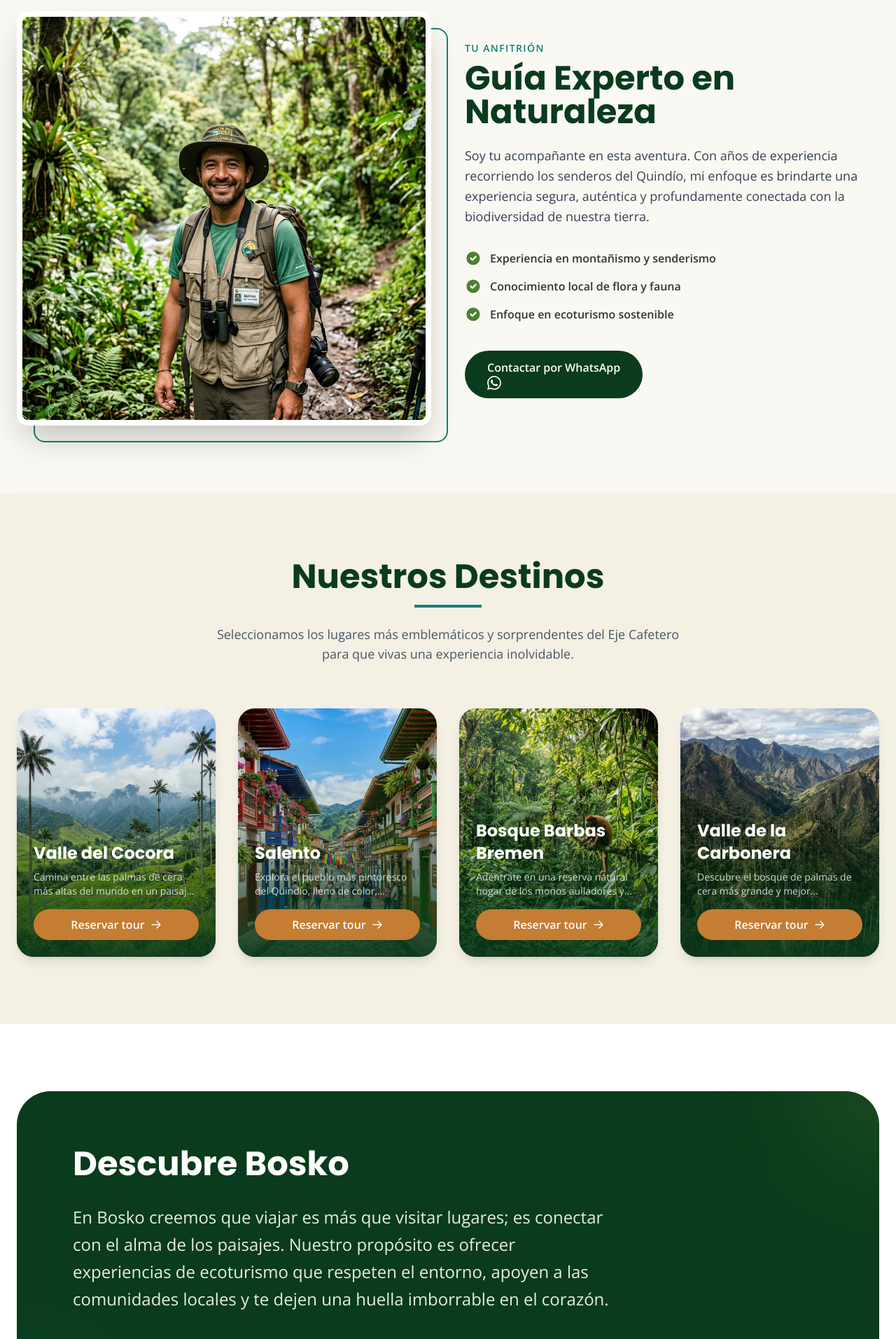
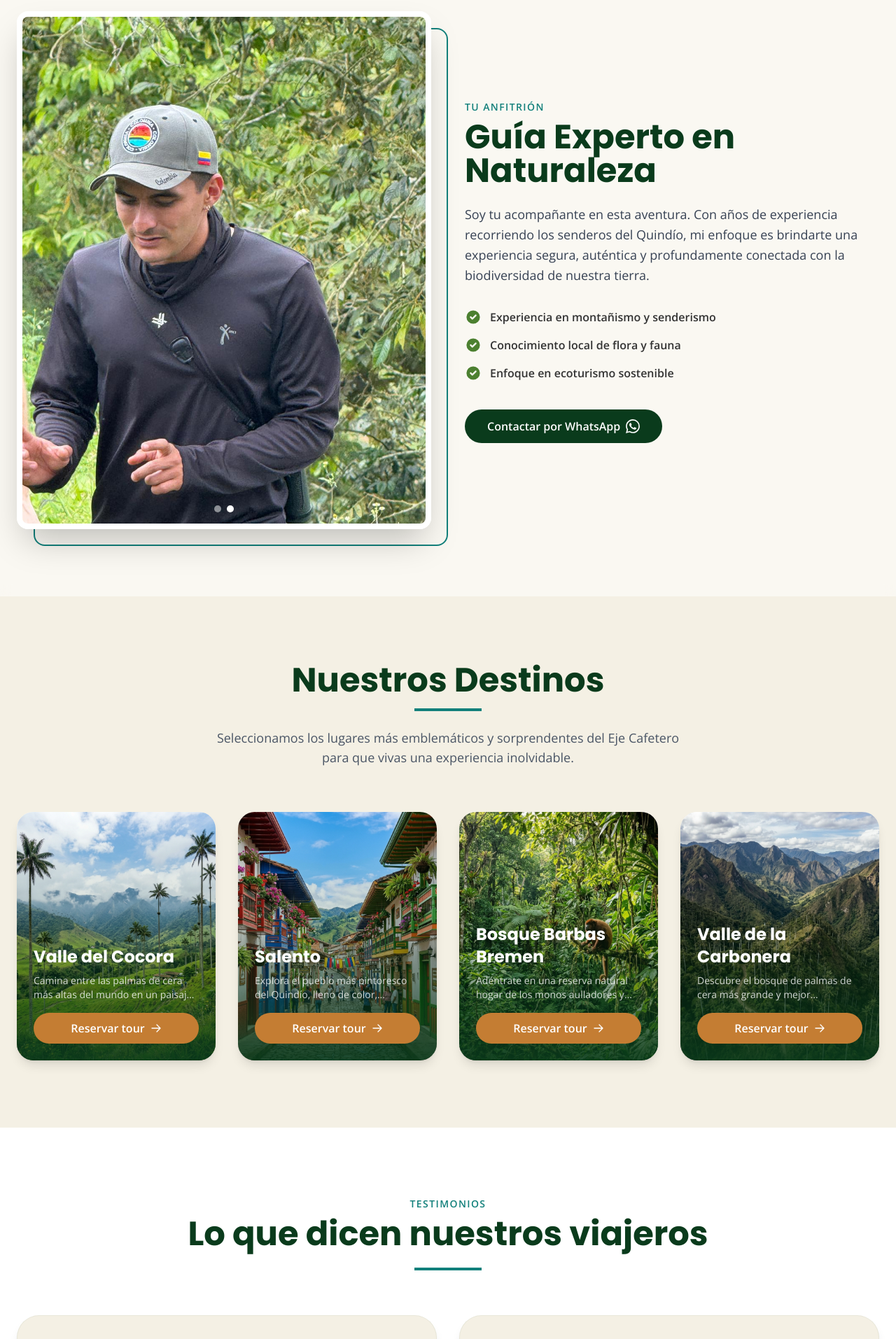
Before and after one commit to Moreno716/bosko-colombia, an Angular app: page / in a window 1280 px wide. Shown: the part 880-2793 px from the top of the page at 70% size. Built offline with nearby package versions, Linux system fonts and the light colour scheme.

Commit message:
feat: initialize project with responsive navigation, hero section, guide carousel, and tour showcase components

```diff
--- a/src/app/app.html
+++ b/src/app/app.html
@@ -12,7 +12,7 @@
       <a (click)="scrollTo('tours')"
         class="text-primary hover:text-accent font-semibold cursor-pointer transition-colors">Tours</a>
       <a (click)="scrollTo('about')"
-        class="text-primary hover:text-accent font-semibold cursor-pointer transition-colors">Sobre nosotros</a>
+        class="text-primary hover:text-accent font-semibold cursor-pointer transition-colors">Testimonios</a>
       <a (click)="scrollTo('contact')" class="btn-primary py-2 px-6">Reservar</a>
     </div>
 
@@ -66,9 +66,40 @@
   <div class="container mx-auto px-6">
     <div class="flex flex-col md:flex-row items-center gap-12">
       <div class="md:w-1/2">
-        <div class="relative">
-          <img src="guia-bosko.png" alt="Tu Guía Bosko"
-            class="rounded-2xl shadow-2xl relative z-10 border-8 border-white">
+        <div class="relative group">
+          <div class="overflow-hidden rounded-2xl shadow-2xl border-8 border-white aspect-[4/5] relative z-10">
+            <div class="flex transition-transform duration-700 ease-in-out h-full"
+              [style.transform]="'translateX(-' + (currentGuideIndex() * 100) + '%)'">
+              @for (img of guideImages; track img) {
+              <img [src]="img" [alt]="'Guía Bosko ' + ($index + 1)" class="w-full h-full object-cover flex-shrink-0">
+              }
+            </div>
+
+            <!-- Navigation Arrows -->
+            <button (click)="prevGuideImage()"
+              class="absolute left-4 top-1/2 -translate-y-1/2 bg-black/20 hover:bg-black/40 backdrop-blur-md text-white p-2 rounded-full transition-all opacity-0 group-hover:opacity-100 z-20">
+              <svg xmlns="http://www.w3.org/2000/svg" fill="none" viewBox="0 0 24 24" stroke-width="2"
+                stroke="currentColor" class="w-6 h-6">
+                <path stroke-linecap="round" stroke-linejoin="round" d="M15.75 19.5L8.25 12l7.5-7.5" />
+              </svg>
+            </button>
+            <button (click)="nextGuideImage()"
+              class="absolute right-4 top-1/2 -translate-y-1/2 bg-black/20 hover:bg-black/40 backdrop-blur-md text-white p-2 rounded-full transition-all opacity-0 group-hover:opacity-100 z-20">
+              <svg xmlns="http://www.w3.org/2000/svg" fill="none" viewBox="0 0 24 24" stroke-width="2"
+                stroke="currentColor" class="w-6 h-6">
+                <path stroke-linecap="round" stroke-linejoin="round" d="M8.25 4.5l7.5 7.5-7.5 7.5" />
+              </svg>
+            </button>
+
+            <!-- Dots -->
+            <div class="absolute bottom-4 left-1/2 -translate-x-1/2 flex space-x-2 z-20">
+              @for (img of guideImages; track img) {
+              <button (click)="setGuideImage($index)" class="w-2.5 h-2.5 rounded-full transition-all"
+                [class.bg-white]="currentGuideIndex() === $index"
+                [class.bg-white/50]="currentGuideIndex() !== $index"></button>
+              }
+            </div>
+          </div>
           <div class="absolute -bottom-6 -right-6 w-full h-full border-2 border-accent rounded-2xl z-0"></div>
         </div>
       </div>
@@ -107,9 +138,9 @@
           </div>
         </div>
         <a href="https://wa.me/573225010082?text=Hola%20Bosko%2C%20quisiera%20m%C3%A1s%20informaci%C3%B3n%20sobre%20tus%20tours"
-          target="_blank" class="btn-primary inline-flex items-center gap-2">
-          Contactar por WhatsApp
-          <svg fill="currentColor" class="w-5 h-5" viewBox="0 0 24 24">
+          target="_blank" class="btn-primary whitespace-nowrap">
+          <span>Contactar por WhatsApp</span>
+          <svg fill="currentColor" class="w-5 h-5 flex-none" viewBox="0 0 24 24">
             <path
               d="M17.472 14.382c-.297-.149-1.758-.867-2.03-.967-.273-.099-.471-.148-.67.15-.197.297-.767.966-.94 1.164-.173.199-.347.223-.644.075-.297-.15-1.255-.463-2.39-1.475-.883-.788-1.48-1.761-1.653-2.059-.173-.297-.018-.458.13-.606.134-.133.298-.347.446-.52.149-.174.198-.298.298-.497.099-.198.05-.371-.025-.52-.075-.149-.669-1.612-.916-2.207-.242-.579-.487-.5-.669-.51-.173-.008-.371-.01-.57-.01-.198 0-.52.074-.792.372-.272.297-1.04 1.016-1.04 2.479 0 1.462 1.065 2.875 1.213 3.074.149.198 2.096 3.2 5.077 4.487.709.306 1.262.489 1.694.625.712.227 1.36.195 1.871.118.571-.085 1.758-.719 2.006-1.413.248-.694.248-1.289.173-1.413-.074-.124-.272-.198-.57-.347m-5.421 7.403h-.004a9.87 9.87 0 01-5.031-1.378l-.361-.214-3.741.982.998-3.648-.235-.374a9.86 9.86 0 01-1.51-5.26c.001-5.45 4.436-9.884 9.888-9.884 2.64 0 5.122 1.03 6.988 2.898a9.825 9.825 0 012.893 6.994c-.003 5.45-4.437 9.884-9.885 9.884m8.413-18.297A11.815 11.815 0 0012.05 0C5.495 0 .16 5.335.157 11.892c0 2.096.547 4.142 1.588 5.945L.057 24l6.305-1.654a11.882 11.882 0 005.683 1.448h.005c6.554 0 11.89-5.335 11.893-11.893a11.821 11.821 0 00-3.48-8.413z" />
           </svg>
@@ -145,7 +176,7 @@
           <p class="text-sm text-white/80 line-clamp-2 mb-4 group-hover:line-clamp-none transition-all duration-300">
             {{ tour.description }}
           </p>
-          <a [href]="'https://wa.me/573225010082?text=Hola%20Bosko,%20quiero%20reservar%20el%20tour%20' + tour.name" target="_blank" class="bg-warm text-white px-5 py-2.5 rounded-full font-bold flex items-center justify-center gap-2 group/btn hover:opacity-90 transition-all mt-4 w-full">
+          <a [href]="'https://wa.me/573225010082?text=Hola%20Bosko,%20quiero%20reservar%20el%20tour%20' + tour.name" target="_blank" class="bg-warm text-white px-5 py-2.5 rounded-full font-bold flex items-center justify-center gap-2 group/btn hover:opacity-90 transition-all mt-4 w-full whitespace-nowrap">
             Reservar tour
             <svg xmlns="http://www.w3.org/2000/svg" fill="none" viewBox="0 0 24 24" stroke-width="2"
               stroke="currentColor" class="w-4 h-4 group-hover/btn:translate-x-1 transition-transform">
@@ -159,36 +190,57 @@
   </div>
 </section>
 
-<!-- About Section -->
+<!-- Reviews Section (Replacing About) -->
 <section id="about" class="py-24 bg-white">
   <div class="container mx-auto px-6">
-    <div class="bg-primary rounded-[3rem] p-10 md:p-20 text-white relative overflow-hidden shadow-3xl">
-      <!-- Background Abstract Shapes -->
-      <div class="absolute top-0 right-0 w-64 h-64 bg-secondary opacity-20 rounded-full blur-3xl -mr-32 -mt-32"></div>
-      <div class="absolute bottom-0 left-0 w-64 h-64 bg-accent opacity-20 rounded-full blur-3xl -ml-32 -mb-32"></div>
+    <div class="text-center mb-16">
+      <span class="text-accent font-bold tracking-widest uppercase text-sm">Testimonios</span>
+      <h2 class="text-4xl md:text-5xl font-bold mt-2 mb-6">Lo que dicen nuestros viajeros</h2>
+      <div class="w-24 h-1 bg-accent mx-auto"></div>
+    </div>
 
-      <div class="relative z-10 max-w-3xl">
-        <h2 class="text-4xl md:text-5xl font-bold mb-8 text-white">Descubre Bosko</h2>
-        <p class="text-xl md:text-2xl text-white/90 leading-relaxed mb-10">
-          En Bosko creemos que viajar es más que visitar lugares; es conectar con el alma de los paisajes. Nuestro
-          propósito es ofrecer experiencias de ecoturismo que respeten el entorno, apoyen a las comunidades locales y te
-          dejen una huella imborrable en el corazón.
-        </p>
-        <div class="grid grid-cols-1 md:grid-cols-3 gap-8 text-center md:text-left">
-          <div>
-            <div class="text-4xl font-bold text-warm mb-2">+1000</div>
-            <div class="text-sm uppercase tracking-widest text-white/70">Viajeros Felices</div>
+    <div class="grid grid-cols-1 md:grid-cols-2 gap-8">
+      @for (review of reviews; track review.name) {
+      <div
+        class="bg-app-bg p-8 rounded-[2rem] shadow-lg hover:shadow-xl transition-all duration-300 border border-primary/5 relative group">
+        <div class="flex text-warm mb-4">
+          @for (star of [1,2,3,4,5]; track star) {
+          <svg class="w-5 h-5 fill-current" viewBox="0 0 20 20">
+            <path
+              d="M9.049 2.927c.3-.921 1.603-.921 1.902 0l1.07 3.292a1 1 0 00.95.69h3.462c.969 0 1.371 1.24.588 1.81l-2.8 2.034a1 1 0 00-.364 1.118l1.07 3.292c.3.921-.755 1.688-1.54 1.118l-2.8-2.034a1 1 0 00-1.175 0l-2.8 2.034c-.784.57-1.838-.197-1.539-1.118l1.07-3.292a1 1 0 00-.364-1.118L2.98 8.72c-.783-.57-.38-1.81.588-1.81h3.461a1 1 0 00.951-.69l1.07-3.292z" />
+          </svg>
+          }
+        </div>
+        <p class="text-gray-700 italic mb-6 leading-relaxed relative z-10">"{{ review.text }}"</p>
+        <div class="flex items-center gap-4 relative z-10">
+          <div
+            class="w-12 h-12 bg-primary rounded-full flex items-center justify-center text-white font-bold text-lg shadow-inner">
+            {{ review.name.charAt(0) }}
           </div>
           <div>
-            <div class="text-4xl font-bold text-warm mb-2">100%</div>
-            <div class="text-sm uppercase tracking-widest text-white/70">Ecológico</div>
-          </div>
-          <div>
-            <div class="text-4xl font-bold text-warm mb-2">24/7</div>
-            <div class="text-sm uppercase tracking-widest text-white/70">Acompañamiento</div>
+            <h4 class="font-bold text-primary">{{ review.name }}</h4>
+            <span class="text-sm text-gray-500">Reseña de Google</span>
           </div>
         </div>
+        <!-- Decorative Quote Icon -->
+        <svg class="absolute top-6 right-8 w-16 h-16 text-primary/5 group-hover:text-primary/10 transition-colors"
+          fill="currentColor" viewBox="0 0 32 32">
+          <path
+            d="M9.333 7.111C4.56 7.111 0 11.671 0 16.444v7.111h8.889V16.444H4.444c0-2.454 1.99-4.444 4.445-4.444V7.111zm17.778 0c-4.773 0-9.333 4.56-9.333 9.333v7.111h8.889V16.444h-4.444c0-2.454 1.99-4.444 4.444-4.444V7.111z" />
+        </svg>
       </div>
+      }
+    </div>
+
+    <div class="mt-16 text-center">
+      <a href="https://g.page/r/CZMduIc3dxzQEBM/review" target="_blank"
+        class="btn-outline whitespace-nowrap group">
+        <span>Ver todas las reseñas en Google</span>
+        <svg class="w-5 h-5 flex-none group-hover:scale-110 transition-transform" fill="currentColor" viewBox="0 0 24 24">
+          <path
+            d="M12.48 10.92v3.28h4.76c-.19 1.1-.94 2.13-2.3 3.05-1.41.95-3.3 1.55-5.94 1.55-4.47 0-8.14-3.67-8.14-8.14s3.67-8.14 8.14-8.14c2.21 0 4.21.8 5.76 2.1l2.45-2.45C14.8 1.05 11.83 0 8.48 0 3.8 0 0 3.8 0 8.48s3.8 8.48 8.48 8.48c4.68 0 8.48-3.8 8.48-8.48 0-.54-.05-1.07-.15-1.56h-8.33z" />
+        </svg>
+      </a>
     </div>
   </div>
 </section>
@@ -222,7 +274,7 @@
           <li><a (click)="scrollTo('home')" class="hover:text-warm cursor-pointer">Inicio</a></li>
           <li><a (click)="scrollTo('guide')" class="hover:text-warm cursor-pointer">Guía</a></li>
           <li><a (click)="scrollTo('tours')" class="hover:text-warm cursor-pointer">Tours</a></li>
-          <li><a (click)="scrollTo('about')" class="hover:text-warm cursor-pointer">Nosotros</a></li>
+          <li><a (click)="scrollTo('about')" class="hover:text-warm cursor-pointer">Reseñas</a></li>
         </ul>
       </div>
 
@@ -236,13 +288,13 @@
             </svg>
             +57 322 501 0082
           </li>
-          <li class="flex items-center gap-3">
+          <!-- <li class="flex items-center gap-3">
             <svg class="w-5 h-5 text-accent" fill="none" stroke="currentColor" viewBox="0 0 24 24">
               <path
                 d="M3 8l7.89 5.26a2 2 0 002.22 0L21 8M5 19h14a2 2 0 002-2V7a2 2 0 00-2-2H5a2 2 0 00-2 2v10a2 2 0 002 2z" />
             </svg>
             hola@bosko.com
-          </li>
+          </li> -->
         </ul>
         <div class="mt-8">
           <a href="https://wa.me/573225010082?text=Hola%20Bosko%2C%20deseo%20hacer%20una%20reserva" target="_blank" class="btn-warm w-full text-center">Reserva tu
--- a/src/app/app.ts
+++ b/src/app/app.ts
@@ -10,6 +10,30 @@ import { CommonModule } from '@angular/common';
 })
 export class App {
   isScrolled = signal(false);
+  currentGuideIndex = signal(0);
+  guideImages = [
+    'guia1.jfif',
+    'guia2.jpeg'
+  ];
+
+  nextGuideImage() {
+    this.currentGuideIndex.update(i => (i + 1) % this.guideImages.length);
+  }
+
+  prevGuideImage() {
+    this.currentGuideIndex.update(i => (i - 1 + this.guideImages.length) % this.guideImages.length);
+  }
+
+  setGuideImage(index: number) {
+    this.currentGuideIndex.set(index);
+  }
+
+  constructor() {
+    setInterval(() => {
+      this.nextGuideImage();
+    }, 5000);
+  }
+
 
   tours = [
     {
@@ -39,7 +63,31 @@ export class App {
     this.isScrolled.set(window.scrollY > 50);
   }
 
+  reviews = [
+    {
+      name: 'Ainhoa Ramonell Vidal',
+      stars: 5,
+      text: 'Una de las mejores experiencias durante nuestro viaje a Colombia. En nuestro caso hicimos La Carbonera con Jeffersson y ha sido una maravilla. Es súper cercano y amable. Sin duda muy recomendable 😀'
+    },
+    {
+      name: 'Patricia Fernández Rivas',
+      stars: 5,
+      text: 'El día de hoy con Jeferson ha sido muy guay 😊 si quieres disfrutar de una zona totalmente mágica en Colombia en el eje cafetero, sentirte arropada y que vives su diversidad desde bien dentro, te recomiendo compartir tu tiempo y tu experiencia con él!!'
+    },
+    {
+      name: 'Laura Martinez',
+      stars: 5,
+      text: 'Tuvimos una experiencia increíble en el Valle del Cocora gracias a Jeferson. Es un guía muy profesional, amable y con un gran conocimiento del lugar, su historia y la naturaleza que lo rodea. Siempre estuvo atento al grupo, explicó todo con claridad y transmitió mucho amor por su región. Además, hizo el recorrido muy ameno y seguro. Sin duda, lo recomendamos al 100% para conocer y disfrutar el Cocora como se debe.'
+    },
+    {
+      name: 'Raúl Blanco',
+      stars: 5,
+      text: 'La experiencia con Jefferson ha sido algo fuera de lo normal. Empezando por la misma Reserva de la carbonera, un lugar mágico que con la experiencia, carisma y conocimiento de Jefferson lo han hecho aún más especial. Cuando la buena gente además es experta hace que todo merezca la pena. Gracias una y mil veces.'
+    }
+  ];
+
   scrollTo(id: string) {
+
     const element = document.getElementById(id);
     if (element) {
       element.scrollIntoView({ behavior: 'smooth' });
--- a/src/styles.css
+++ b/src/styles.css
@@ -31,13 +31,13 @@
 }
 
 .btn-primary {
-  @apply bg-primary text-white px-8 py-3 rounded-full hover:bg-secondary transition-all duration-300 font-bold text-center inline-block;
+  @apply bg-primary text-white px-8 py-3 rounded-full hover:bg-secondary transition-all duration-300 font-bold text-center inline-flex items-center justify-center gap-2;
 }
 
 .btn-outline {
-  @apply border-2 border-primary text-primary px-8 py-3 rounded-full hover:bg-primary hover:text-white transition-all duration-300 font-bold text-center inline-block;
+  @apply border-2 border-primary text-primary px-8 py-3 rounded-full hover:bg-primary hover:text-white transition-all duration-300 font-bold text-center inline-flex items-center justify-center gap-2;
 }
 
 .btn-warm {
-  @apply bg-warm text-white px-8 py-3 rounded-full hover:opacity-90 transition-all duration-300 font-bold text-center inline-block;
+  @apply bg-warm text-white px-8 py-3 rounded-full hover:opacity-90 transition-all duration-300 font-bold text-center inline-flex items-center justify-center gap-2;
 }
```
Also changed, not shown: public/guia1.jfif (added), public/guia2.jpeg (added).
